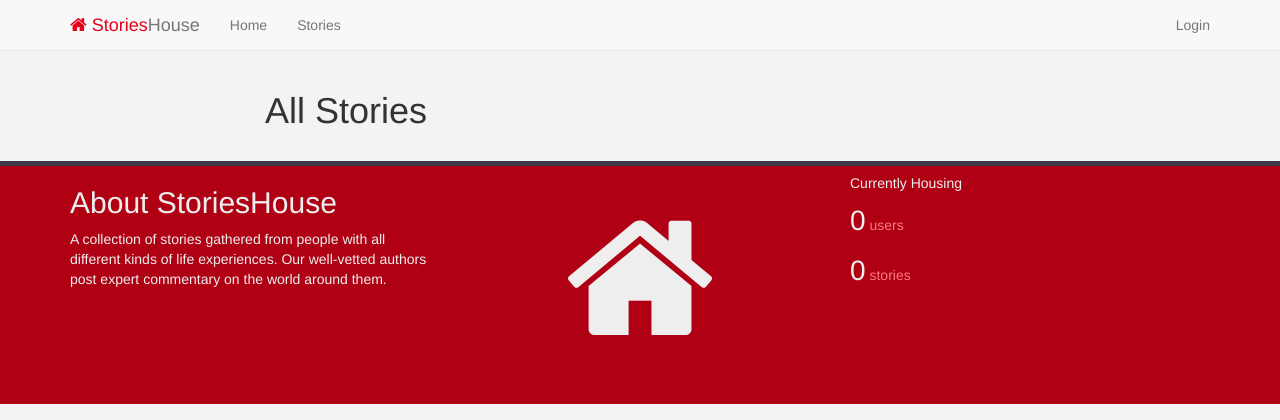
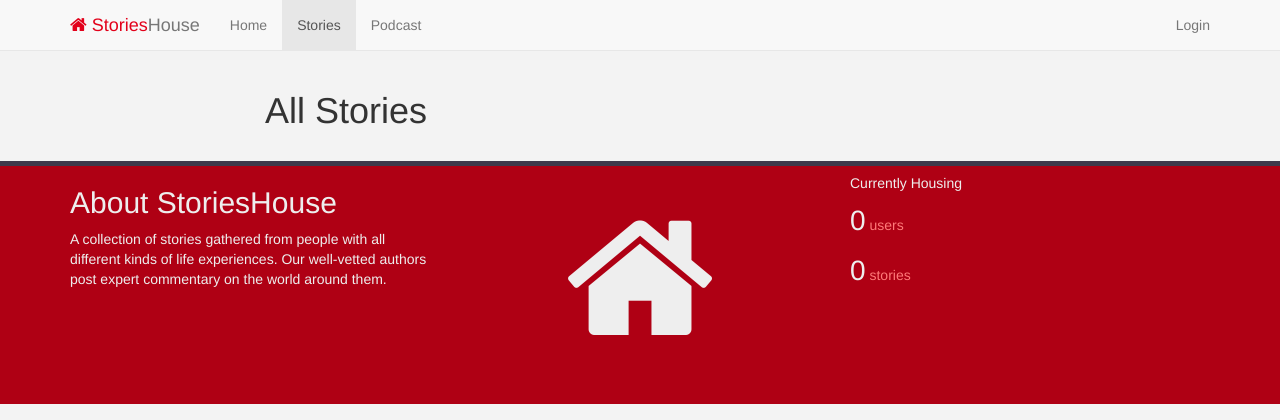
Before and after one commit to huntaub/storieshouse, a Django app: page /stories/ in a window 1280 px wide. Shown: the top 420 px of the page. Run offline with Django 3.2, Linux system fonts and the light colour scheme; data that the repository does not hold is empty; parts of the project's set-up code (start-up, migrations or seed data) failed here and were passed over; some libraries are stand-ins or nearby versions.

Commit message:
Fixed All Stories Navbar Active

```diff
--- a/storieshouse/templates/base.html
+++ b/storieshouse/templates/base.html
@@ -42,7 +42,7 @@
 					<ul class="nav navbar-nav">
 						<li class="{% block home_active %}active{% endblock %}"><a href="/">Home</a></li>
 						<li class="{% block stories_active %}{% endblock %}"><a href="/stories">Stories</a></li>
-						<!-- <li class="{% block media_active %}{% endblock %}"><a href="/media">Media</a></li> -->
+						<li class="{% block podcast_active %}{% endblock %}"><a href="/podcast">Podcast</a></li>
 					</ul>
 					<ul class="nav navbar-nav navbar-right">
 						{% if request.user.is_authenticated %}
--- a/storieshouse/templates/house/story_list.html
+++ b/storieshouse/templates/house/story_list.html
@@ -3,9 +3,9 @@
 {% load house_extras %}
 
 {% block title_bar %}: All Stories{% endblock %}
+
 {% block home_active %}{% endblock %}
-{% block draft_active %}class="active"{% endblock %}
-{% block shard %}{% endblock %}
+{% block stories_active %}active{% endblock %}
 
 {% block content %}
 <div class="container">
```
